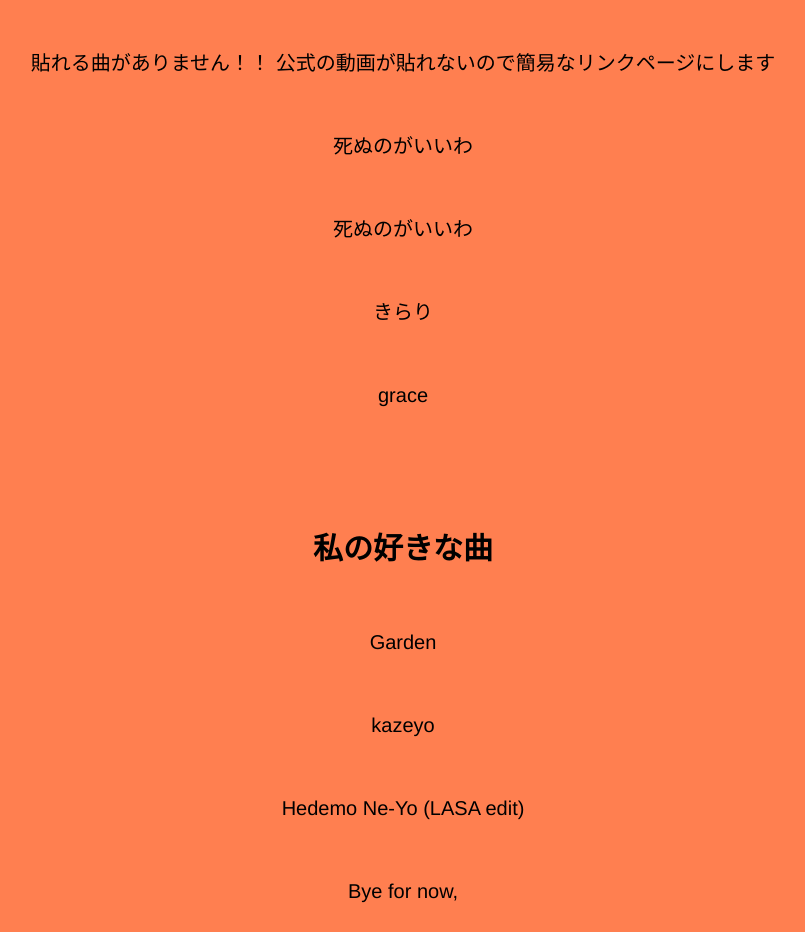
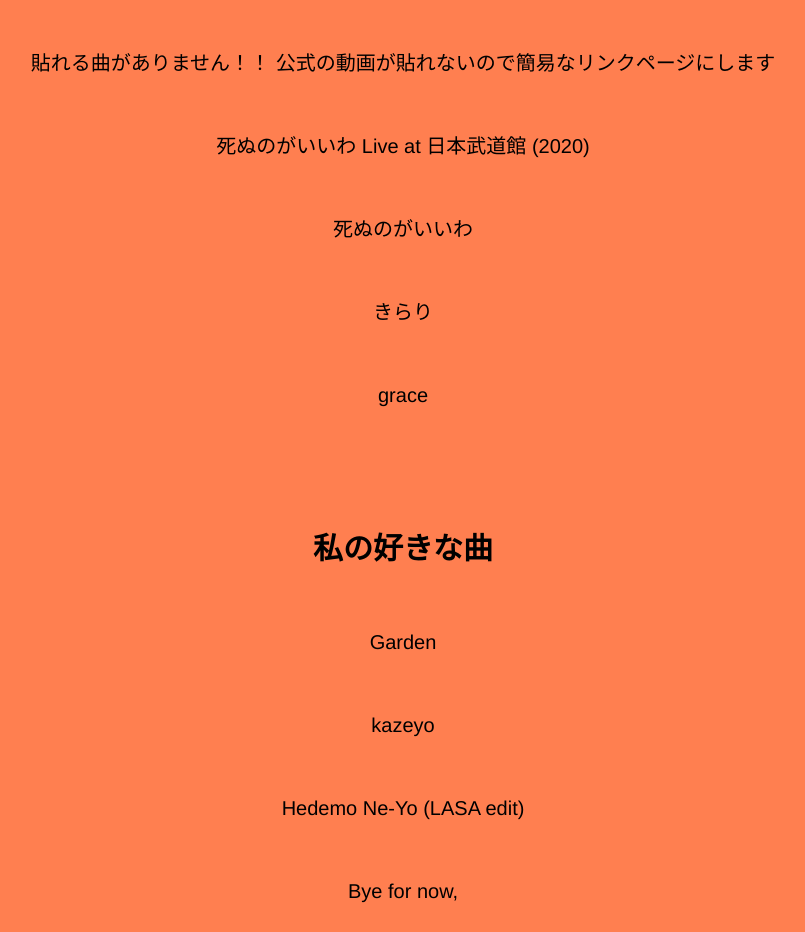
Before and after one commit to Francois-050499/My-Favorite-Songs, a plain HTML site: page assets/pages/html/Kaze-Fujii_index.html in a window 1280 px wide. Shown: the part 920-1852 px from the top of the page, without its empty margins (237-1042 px from the left). Drawn offline with Linux system fonts and the light colour scheme; some packages are replaced by stand-ins of ours; a script that the page names is missing.

Commit message:
Add files via upload

```diff
--- a/assets/pages/html/Kaze-Fujii_index.html
+++ b/assets/pages/html/Kaze-Fujii_index.html
@@ -58,7 +58,7 @@
     <p class="section-font-sub-sub">貼れる曲がありません！！ 公式の動画が貼れないので簡易なリンクページにします</p>
 
     <a href="https://youtu.be/lRVJuPI5IXI" target="_blank" class="section-font-hover">
-        <p class="section-font-sub-sub">死ぬのがいいわ</p>
+        <p class="section-font-sub-sub">死ぬのがいいわ Live at 日本武道館 (2020)</p>
     </a>
 
     <a href="https://youtu.be/3zh9Wb1KuW8" target="_blank" class="section-font-hover">
```
